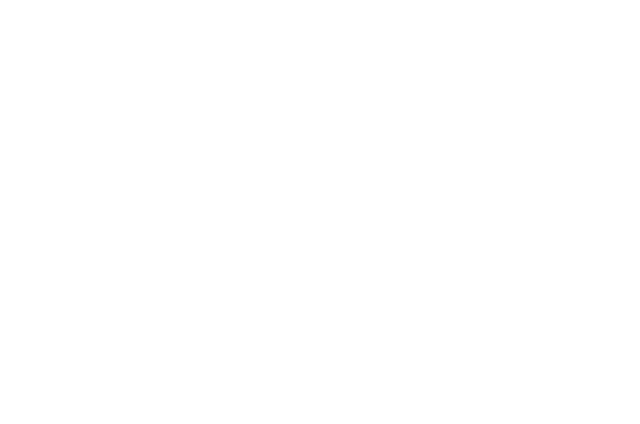
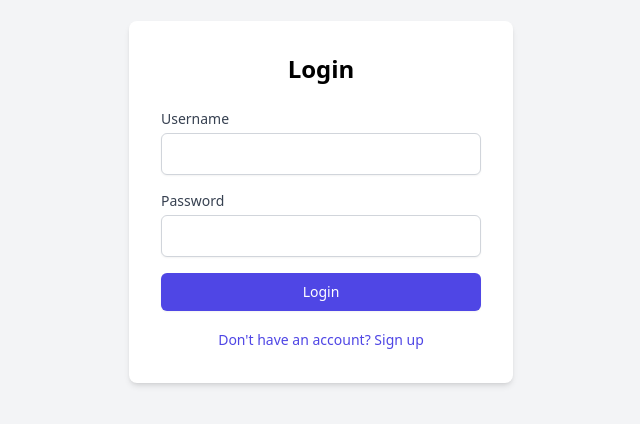
Before and after one commit to meinhoongagan/Chess, a React (Vite) app in the folder frontend/: page /auth in a window 1280 px wide. Before the commit this address had no page. Shown: the part 198-622 px from the top of the page, without its empty margins (319-959 px from the left). Built offline with nearby package versions, Linux system fonts and the light colour scheme.

Commit message:
Fix Toggle Mute and Add Auth

```diff
--- a/frontend/src/App.tsx
+++ b/frontend/src/App.tsx
@@ -4,6 +4,7 @@ import { useGlobalState } from './GlobalState/Store'
 import { useEffect } from 'react'
 import { Matching } from './components/Matching'
 import { Game } from './pages/Game'
+import  Auth   from './components/Auth'
 
 
 
@@ -59,6 +60,7 @@ const App = () => {
           <Route path="/" element={<Home/>}/>
           <Route path="/matching" element={<Matching/>}/>
           <Route path="/game" element={<Game totalTime={0} increment={0}/>}/>
+          <Route path="/auth" element={<Auth/>}/>
         </Routes>
       // </GamesocketProvider>
   )
--- a/frontend/src/GlobalState/Store.tsx
+++ b/frontend/src/GlobalState/Store.tsx
@@ -1,4 +1,5 @@
 import { create  } from "zustand";
+import { useNavigate } from "react-router-dom";
 
 interface GlobalState {
     socket: WebSocket | null;
@@ -59,7 +60,10 @@ export const useGlobalState = create<GlobalState>((set,get) => ({
             };
 
             socket.onclose = () => {
+                const navigate = useNavigate();
+                navigate("/")
                 console.log("🔌 WebSocket closed");
+
             };
 
             set({ socket });
--- /dev/null
+++ b/frontend/src/components/Auth.tsx
@@ -0,0 +1,169 @@
+import React, { useState, FormEvent } from 'react';
+import { useNavigate } from 'react-router-dom';
+import { jwtDecode } from 'jwt-decode';
+
+// types/auth.ts
+interface User {
+  username: string;
+  password: string;
+}
+
+interface AuthResponse {
+  access_token: string;
+  token_type: string;
+  user: string;
+}
+
+interface AuthError {
+  detail: string;
+}
+
+interface DecodedToken {
+  sub: string;  // username from token
+  exp: number;  // expiration time
+}
+
+const Auth: React.FC = () => {
+  const [isLogin, setIsLogin] = useState<boolean>(true);
+  const [formData, setFormData] = useState<User>({
+    username: '',
+    password: ''
+  });
+  const [error, setError] = useState<string>('');
+  const navigate = useNavigate();
+
+  const handleChange = (e: React.ChangeEvent<HTMLInputElement>): void => {
+    const { name, value } = e.target;
+    setFormData(prev => ({
+      ...prev,
+      [name]: value
+    }));
+  };
+
+  const decodeAndStoreToken = (token: string): void => {
+    try {
+      const decoded = jwtDecode<DecodedToken>(token);
+
+      if (decoded) {
+        // Store the token
+        sessionStorage.setItem('token', token);
+
+        // Store decoded information
+        sessionStorage.setItem('username', decoded.sub);
+        sessionStorage.setItem('tokenExpiration', decoded.exp.toString());
+
+        // You can store additional information from the token if needed
+        console.log('Token successfully decoded and stored');
+      }
+    } catch (error) {
+      console.error('Error decoding token:', error);
+      setError('Error processing authentication token');
+    }
+  };
+
+  const handleSubmit = async (e: FormEvent<HTMLFormElement>): Promise<void> => {
+    e.preventDefault();
+    setError('');
+
+    const endpoint = isLogin ? '/login' : '/register';
+
+    try {
+      const response = await fetch(`https://chess-u6el.onrender.com${endpoint}`, {
+        method: 'POST',
+        headers: {
+          'Content-Type': 'application/json',
+        },
+        body: JSON.stringify(formData),
+      });
+
+      const data: AuthResponse | AuthError = await response.json();
+
+      if (!response.ok) {
+        throw new Error((data as AuthError).detail || 'Something went wrong');
+      }
+
+      if (isLogin) {
+        const authData = data as AuthResponse;
+
+        // Decode and store token information
+        if (authData.access_token) {
+          decodeAndStoreToken(authData.access_token);
+          navigate('/');
+        } else {
+          throw new Error('No token received from server');
+        }
+      } else {
+        setError('Registration successful! Please login.');
+        setIsLogin(true);
+      }
+    } catch (err) {
+      setError(err instanceof Error ? err.message : 'An error occurred');
+    }
+  };
+
+  return (
+    <div className="min-h-screen bg-gray-100 flex items-center justify-center">
+      <div className="bg-white p-8 rounded-lg shadow-md w-96">
+        <h2 className="text-2xl font-bold mb-6 text-center">
+          {isLogin ? 'Login' : 'Sign Up'}
+        </h2>
+
+        {error && (
+          <div className="mb-4 p-3 bg-red-100 text-red-700 rounded">
+            {error}
+          </div>
+        )}
+
+        <form onSubmit={handleSubmit} className="space-y-4">
+          <div>
+            <label className="block text-sm font-medium text-gray-700">
+              Username
+            </label>
+            <input
+              type="text"
+              name="username"
+              value={formData.username}
+              onChange={handleChange}
+              className="mt-1 block w-full px-3 py-2 border border-gray-300 rounded-md shadow-sm focus:outline-none focus:ring-indigo-500 focus:border-indigo-500"
+              required
+            />
+          </div>
+
+          <div>
+            <label className="block text-sm font-medium text-gray-700">
+              Password
+            </label>
+            <input
+              type="password"
+              name="password"
+              value={formData.password}
+              onChange={handleChange}
+              className="mt-1 block w-full px-3 py-2 border border-gray-300 rounded-md shadow-sm focus:outline-none focus:ring-indigo-500 focus:border-indigo-500"
+              required
+            />
+          </div>
+
+          <button
+            type="submit"
+            className="w-full flex justify-center py-2 px-4 border border-transparent rounded-md shadow-sm text-sm font-medium text-white bg-indigo-600 hover:bg-indigo-700 focus:outline-none focus:ring-2 focus:ring-offset-2 focus:ring-indigo-500"
+          >
+            {isLogin ? 'Login' : 'Sign Up'}
+          </button>
+        </form>
+
+        <div className="mt-4 text-center">
+          <button
+            onClick={() => setIsLogin(!isLogin)}
+            className="text-sm text-indigo-600 hover:text-indigo-500"
+          >
+            {isLogin
+              ? "Don't have an account? Sign up"
+              : 'Already have an account? Login'}
+          </button>
+        </div>
+      </div>
+    </div>
+  );
+};
+
+export default Auth;
--- a/frontend/src/pages/Home.tsx
+++ b/frontend/src/pages/Home.tsx
@@ -1,4 +1,4 @@
-import { useState } from "react";
+import { useEffect, useState } from "react";
 import { useGlobalState } from "../GlobalState/Store";
 import { ChessBoard } from "../components/ChessBoard";
 import { Chess } from "chess.js";
@@ -65,6 +65,10 @@ export const Home = () => {
         <button
           className="w-full text-white font-bold text-lg p-3 mt-6 bg-gradient-to-r from-green-700 to-green-500 rounded-lg shadow-md hover:scale-105 transition-all duration-200"
           onClick={() => {
+            if (!sessionStorage.getItem("token")) {
+              navigate("/auth");
+              return;
+            }
             init_game({ totalTime, increment });
             setTime(totalTime);
             navigate("/matching",
```
Also changed, not shown: frontend/src/pages/Game.tsx (+77 -63 lines).
